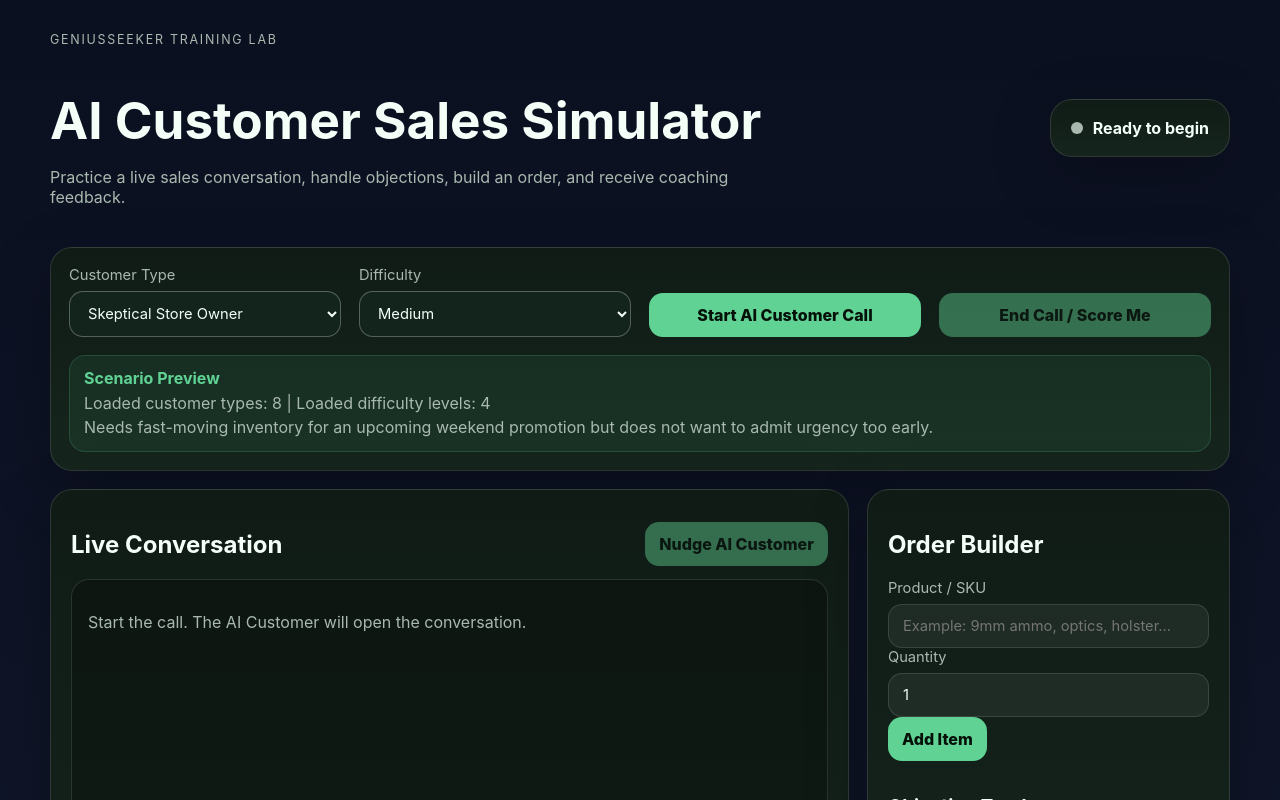
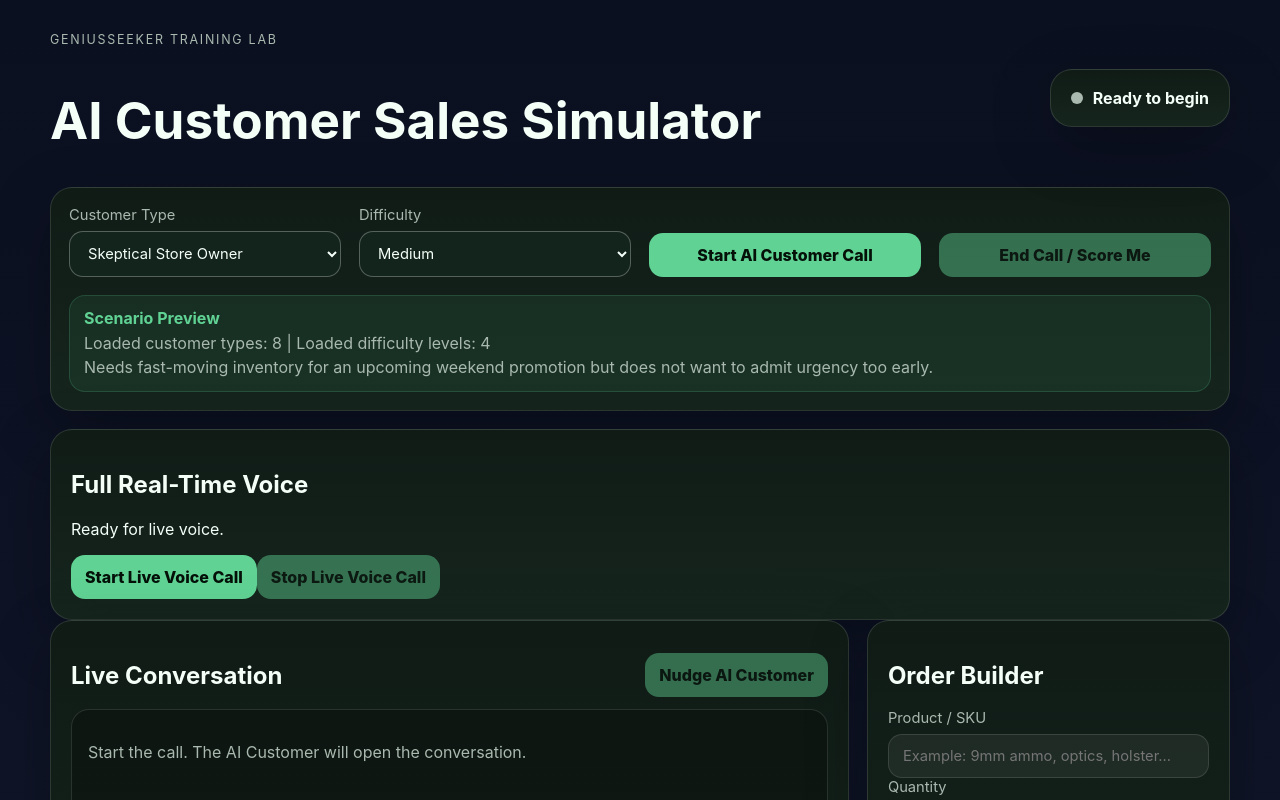
Before and after one commit to GeniusSeeker33/sales_simulator_orion, a React (Vite) app: page /sales-simulator in a window 1280 px wide. Shown: the top 800 px of the page. Built offline with nearby package versions, Linux system fonts and the light colour scheme.

Commit message:
Add realtime voice AI customer

```diff
--- /dev/null
+++ b/src/components/simulator/RealtimeVoicePanel.jsx
@@ -0,0 +1,162 @@
+import { useRef, useState } from "react";
+
+export default function RealtimeVoicePanel({
+  customerType,
+  difficulty,
+  scenario,
+}) {
+  const [isConnected, setIsConnected] = useState(false);
+  const [status, setStatus] = useState("Ready for live voice.");
+  const peerConnectionRef = useRef(null);
+  const dataChannelRef = useRef(null);
+  const localStreamRef = useRef(null);
+  const remoteAudioRef = useRef(null);
+
+  async function startRealtimeCall() {
+    try {
+      setStatus("Creating live AI customer session...");
+
+      const sessionResponse = await fetch("/api/realtime-session", {
+        method: "POST",
+        headers: {
+          "Content-Type": "application/json",
+        },
+        body: JSON.stringify({
+          customerType,
+          difficulty,
+          scenario,
+        }),
+      });
+
+      if (!sessionResponse.ok) {
+        throw new Error("Could not create realtime session.");
+      }
+
+      const sessionData = await sessionResponse.json();
+      const clientSecret = sessionData.clientSecret;
+
+      if (!clientSecret) {
+        throw new Error("No realtime client secret returned.");
+      }
+
+      const peerConnection = new RTCPeerConnection();
+      peerConnectionRef.current = peerConnection;
+
+      const remoteAudio = new Audio();
+      remoteAudio.autoplay = true;
+      remoteAudioRef.current = remoteAudio;
+
+      peerConnection.ontrack = (event) => {
+        remoteAudio.srcObject = event.streams[0];
+      };
+
+      const localStream = await navigator.mediaDevices.getUserMedia({
+        audio: true,
+      });
+
+      localStreamRef.current = localStream;
+
+      localStream.getTracks().forEach((track) => {
+        peerConnection.addTrack(track, localStream);
+      });
+
+      const dataChannel = peerConnection.createDataChannel("oai-events");
+      dataChannelRef.current = dataChannel;
+
+      dataChannel.onopen = () => {
+        setStatus("Live voice connected. Start talking.");
+        setIsConnected(true);
+
+        dataChannel.send(
+          JSON.stringify({
+            type: "response.create",
+            response: {
+              instructions:
+                "Open the call as the customer. Greet the rep briefly and begin the sales scenario.",
+            },
+          })
+        );
+      };
+
+      dataChannel.onmessage = (event) => {
+        try {
+          const message = JSON.parse(event.data);
+          console.log("Realtime event:", message);
+        } catch {
+          console.log("Realtime message:", event.data);
+        }
+      };
+
+      const offer = await peerConnection.createOffer();
+      await peerConnection.setLocalDescription(offer);
+
+      const realtimeResponse = await fetch(
+        "https://api.openai.com/v1/realtime/calls?model=gpt-realtime",
+        {
+          method: "POST",
+          headers: {
+            Authorization: `Bearer ${clientSecret}`,
+            "Content-Type": "application/sdp",
+            Accept: "application/sdp",
+          },
+          body: offer.sdp,
+        }
+      );
+
+      if (!realtimeResponse.ok) {
+        const errorText = await realtimeResponse.text();
+        throw new Error(errorText);
+      }
+
+      const answerSdp = await realtimeResponse.text();
+
+      await peerConnection.setRemoteDescription({
+        type: "answer",
+        sdp: answerSdp,
+      });
+
+      setStatus("Connecting audio...");
+    } catch (error) {
+      console.error(error);
+      setStatus(`Realtime voice failed: ${error.message}`);
+      stopRealtimeCall();
+    }
+  }
+
+  function stopRealtimeCall() {
+    dataChannelRef.current?.close();
+
+    if (peerConnectionRef.current) {
+      peerConnectionRef.current.close();
+    }
+
+    if (localStreamRef.current) {
+      localStreamRef.current.getTracks().forEach((track) => track.stop());
+    }
+
+    peerConnectionRef.current = null;
+    dataChannelRef.current = null;
+    localStreamRef.current = null;
+    remoteAudioRef.current = null;
+
+    setIsConnected(false);
+    setStatus("Live voice stopped.");
+  }
+
+  return (
+    <section className="simulator-panel realtime-voice-panel">
+      <h2>Full Real-Time Voice</h2>
+      <p>{status}</p>
+
+      <div className="realtime-voice-actions">
+        <button onClick={startRealtimeCall} disabled={isConnected}>
+          Start Live Voice Call
+        </button>
+
+        <button onClick={stopRealtimeCall} disabled={!isConnected}>
+          Stop Live Voice Call
+        </button>
+      </div>
+    </section>
+  );
+}
--- a/src/pages/SalesSimulator.jsx
+++ b/src/pages/SalesSimulator.jsx
@@ -1,4 +1,4 @@
-import { useState } from "react";
+import { useState, useEffect } from "react";
 import ControlPanel from "../components/simulator/ControlPanel";
 import TranscriptPanel from "../components/simulator/TranscriptPanel";
 import OrderBuilder from "../components/simulator/OrderBuilder";
@@ -9,6 +9,7 @@ import {
   getScenario,
 } from "../data/customerScenarios";
 import "../styles/simulator.css";
+import RealtimeVoicePanel from "../components/simulator/RealtimeVoicePanel";
 
 export default function SalesSimulator() {
   const [currentAudio, setCurrentAudio] = useState(null);
@@ -22,6 +23,7 @@ export default function SalesSimulator() {
   const [score, setScore] = useState(null);
   const [isScoring, setIsScoring] = useState(false);
   const [isCustomerThinking, setIsCustomerThinking] = useState(false);
+  const [repLastMessageTime, setRepLastMessageTime] = useState(null);
 
   const scenario = getScenario(customerType);
 
@@ -102,6 +104,7 @@ export default function SalesSimulator() {
     setScore(null);
     setIsScoring(false);
     setIsCustomerThinking(false);
+    setRepLastMessageTime(Date.now());
     setIsLive(true);
     setIsEnded(false);
 
@@ -159,6 +162,9 @@ export default function SalesSimulator() {
   async function sendRepMessage(text) {
     if (!text.trim() || isCustomerThinking) return;
 
+    const now = Date.now();
+    setRepLastMessageTime(now);
+
     const repMessage = addMessage("Sales Rep", text.trim());
     const updatedMessages = [...messages, repMessage];
 
@@ -181,6 +187,24 @@ export default function SalesSimulator() {
         : [...prev, value]
     );
   }
+
+  useEffect(() => {
+    if (!isLive) return;
+
+    const interval = setInterval(() => {
+      if (!repLastMessageTime || isCustomerThinking) return;
+
+      const timeSinceLastRep = Date.now() - repLastMessageTime;
+
+      if (timeSinceLastRep > 8000) {
+        addMessage("AI Customer", "You still there?");
+        speakCustomerReply("You still there?");
+        setRepLastMessageTime(Date.now());
+      }
+    }, 3000);
+
+    return () => clearInterval(interval);
+  }, [isLive, repLastMessageTime, isCustomerThinking]);
 
   async function endSession() {
     if (currentAudio) {
@@ -252,10 +276,6 @@ export default function SalesSimulator() {
         <div>
           <p className="simulator-eyebrow">GeniusSeeker Training Lab</p>
           <h1>AI Customer Sales Simulator</h1>
-          <p>
-            Practice a live sales conversation, handle objections, build an
-            order, and receive coaching feedback.
-          </p>
         </div>
 
         <div className="simulator-status-card">
@@ -290,7 +310,11 @@ export default function SalesSimulator() {
         endSession={endSession}
         scenario={scenario}
       />
-
+      <RealtimeVoicePanel
+        customerType={customerType}
+        difficulty={difficulty}
+        scenario={scenario}
+      />
       <section className="simulator-workspace">
         <TranscriptPanel
           messages={messages}
@@ -309,7 +333,6 @@ export default function SalesSimulator() {
 
       {isScoring && (
         <section className="simulator-panel simulator-score-panel">
-          <h2>AI Coaching Report</h2>
           <p>Scoring conversation...</p>
         </section>
       )}
```
Also changed, not shown: api/realtime-session.js (added, +99 -0 lines).
